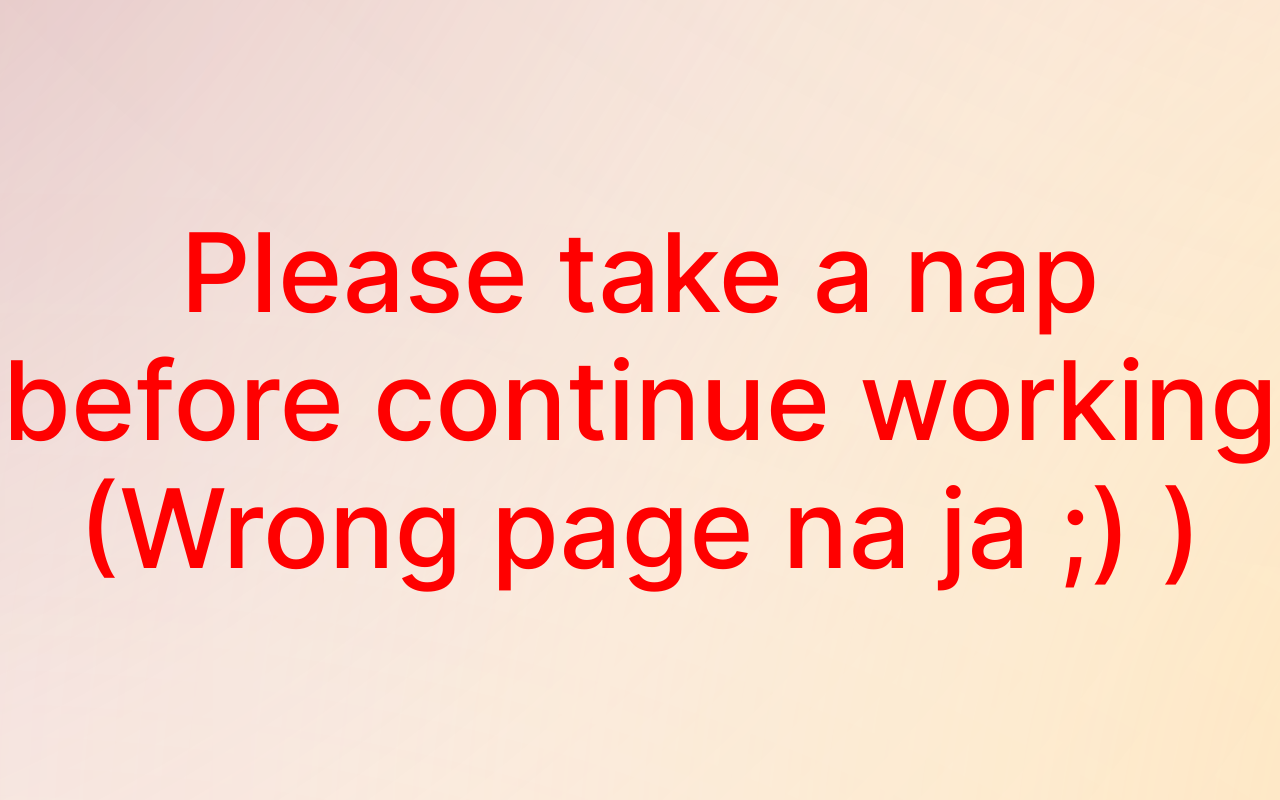
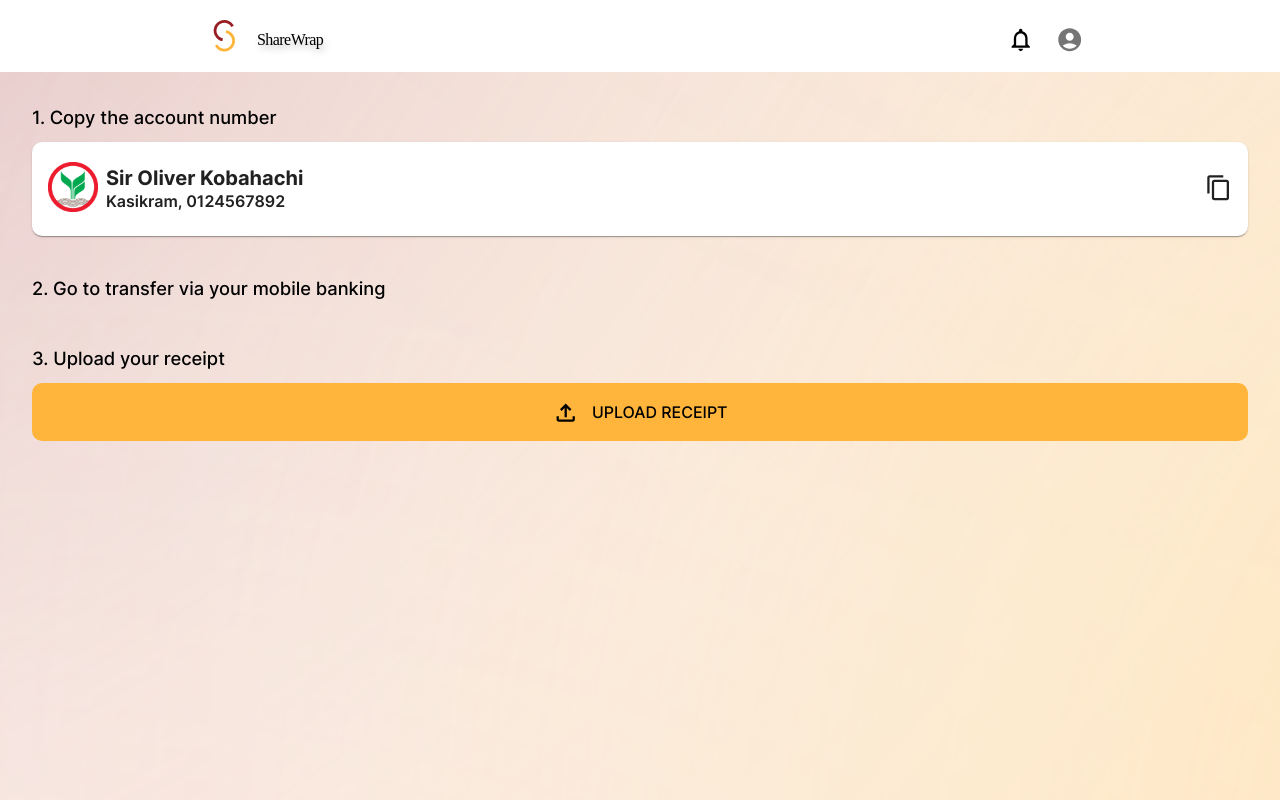
Before and after one commit to doungnapat27/ShareWrap, a React (Create React App) app in the folder frontend/: page /upload-receipt in a window 1280 px wide. Built offline with nearby package versions, Linux system fonts and the light colour scheme.

Commit message:
Pending Bill page and Upload Receipt page

```diff
--- a/frontend/src/App.js
+++ b/frontend/src/App.js
@@ -8,6 +8,7 @@ import './global.css'
 import theme from "./theme.js";
 import './font.css'
 import { ThemeProvider } from "@mui/material";
+import UploadReceipt from "./ui/pages/uploadReceipt/uploadReceipt.jsx";
 
 function App() {
   return (
@@ -19,6 +20,7 @@ function App() {
           <Route path="/home" element={<Home />} />
           <Route path="/create-bill" element={<CreateBill />} />
           <Route path="*" element={<PageNotFound />} />
+          <Route path="/upload-receipt" element={<UploadReceipt />} />
         </Routes>
       </BrowserRouter>
     </ThemeProvider>
--- /dev/null
+++ b/frontend/src/ui/pages/home/components/billStatus.jsx
@@ -0,0 +1,25 @@
+import React from 'react'
+import { Button, Typography, Paper, Box } from '@mui/material'
+
+function BillStatus() {
+  return (
+    <Paper sx={{ padding: '12px 32px', backgroundColor: '#FFB53B', borderBottomLeftRadius: '10px', borderBottomRightRadius: '10px'}}>
+      <Box sx={{ display: 'flex', justifyContent: 'space-between' }}>
+        <Typography variant='h4'>Eiei</Typography>
+        <Box sx={{ padding: '6px' }}>
+          <Typography variant='h5'
+            sx={{
+              backgroundColor: 'white',
+              padding: '5px 17px',
+              borderRadius: '5px'
+            }}>
+            Pending
+          </Typography>
+        </Box>
+      </Box>
+      <Typography variant='h3'>฿ 300</Typography>
+    </Paper>
+  )
+}
+
+export default BillStatus
--- a/frontend/src/ui/pages/home/components/hometap.jsx
+++ b/frontend/src/ui/pages/home/components/hometap.jsx
@@ -2,9 +2,11 @@ import React, { useState } from "react";
 import PropTypes from "prop-types";
 import { Tabs, Tab, TabList, Typography, Box, Button, Link } from "@mui/material";
 import useStyles from "../style/hometabStyle";
+import BillStatus from "./billStatus";
 
 import CreateBill from "./createBillButton";
 import Bill from "./bill";
+import PendingBills from "./pendingBills";
 
 import TabPanel from "../../../../common/tabPanel";
 
@@ -24,7 +26,7 @@ function a11yProps(index) {
 function HomeTab() {
   const [value, setValue] = useState(0);
   const classes = useStyles()
-  const billItems = [] // mock up data
+  const billItems = [1] // mock up data
   const handleChange = (event, newValue) => {
     setValue(newValue);
   };
@@ -68,6 +70,7 @@ function HomeTab() {
                     {billItems.map((key, index) => (
                       <Box key={`bill-${key}`}>
                         <Bill />
+                        <PendingBills />
                       </Box>
                     ))}
                   </Box>
--- /dev/null
+++ b/frontend/src/ui/pages/home/components/pendingBills.jsx
@@ -0,0 +1,35 @@
+import { Card, Paper, Box, Typography, Button} from '@mui/material'
+import React from 'react'
+import { Link } from 'react-router-dom'
+
+
+function PendingBills() {
+  return (
+    <Paper sx={{ padding: '12px 32px', backgroundColor: 'rgba(255, 181, 59, 0.50);', borderRadius: '10px'}}>
+      <Box sx={{ display: 'flex', justifyContent: 'space-between' }}>
+        <Typography variant='h4'>Eiei</Typography>
+        <Box sx={{ padding: '6px' }}>
+          <Typography variant='h5'
+            sx={{
+              backgroundColor: 'white',
+              padding: '5px 17px',
+              borderRadius: '5px'
+            }}>
+            Pending
+          </Typography>
+        </Box>
+      </Box>
+      <Typography variant='h3'>฿ 300</Typography>
+      <Typography sx={{fontSize: '12px', color: '#838383', paddingTop: '10px', paddingBottom: '10px'}}>
+        Created by Bill’s owner name on 10 Feb 2022
+      </Typography>
+      <Button href="/upload-receipt" fullWidth sx={{ backgroundColor: '#FFB53B', color: '#000', paddingTop: '15px', paddingBottom: '15px'}}>
+        <Typography variant='h5'>
+          Pay
+        </Typography>
+      </Button>
+    </Paper>
+  )
+}
+
+export default PendingBills
--- /dev/null
+++ b/frontend/src/ui/pages/uploadReceipt/components/methodPay.jsx
@@ -0,0 +1,61 @@
+import React from 'react'
+import { Box, Typography, Paper, Button } from '@mui/material'
+import logoKasikorn from '../../../assets/kasikorn.png'
+import ContentCopyIcon from '@mui/icons-material/ContentCopy'
+import FileUploadOutlinedIcon from '@mui/icons-material/FileUploadOutlined';
+import Navbar from '../../../modules/components/navbar';
+
+function MethodPay() {
+  return (
+    <Box p={4}>
+      <Typography sx={{marginBottom: '11px'}}>
+        1. Copy the account number
+      </Typography>
+      <Paper
+        sx={{
+          display: 'flex',
+          alignItems: 'center',
+          justifyContent: 'space-between',
+          padding: '20px 16px',
+          marginBottom: '39px',
+          borderRadius: '10px'
+        }}>
+        <Box sx={{ display: 'flex'}}>
+          <Box>
+            <img src={logoKasikorn} width='50px' height='50px' />
+          </Box>
+          <Box ml={1} sx={{alignSelf: 'center'}}>
+            <Typography variant='h4'>
+              Sir Oliver Kobahachi
+            </Typography>
+            <Typography variant='h5'>
+              Kasikram, 0124567892
+            </Typography>
+          </Box>
+        </Box>
+        <Box>
+          <ContentCopyIcon />
+        </Box>
+      </Paper>
+      <Typography sx={{marginBottom: '42px'}}>
+        2. Go to transfer via your mobile banking
+      </Typography>
+      <Typography sx={{marginBottom: '11px'}}>
+        3. Upload your receipt
+      </Typography>
+        <Button
+          sx={{width: '100%',
+          backgroundColor: '#FFB53B',
+          color: 'black',
+          borderRadius: '10px',
+          paddingTop: '15px',
+          paddingBottom: '15px'
+        }}>
+        <FileUploadOutlinedIcon sx={{marginRight: '12px'}}/>
+        Upload receipt
+      </Button>
+    </Box>
+  )
+}
+
+export default MethodPay
--- /dev/null
+++ b/frontend/src/ui/pages/uploadReceipt/uploadReceipt.jsx
@@ -0,0 +1,15 @@
+import React from 'react'
+import MethodPay from './components/methodPay'
+import Navbar from '../../modules/components/navbar'
+
+
+function UploadReceipt() {
+  return (
+    <>
+      <Navbar />
+      <MethodPay />
+    </>
+    )
+}
+
+export default UploadReceipt
```
Also changed, not shown: frontend/src/ui/assets/kasikorn.png (added).
